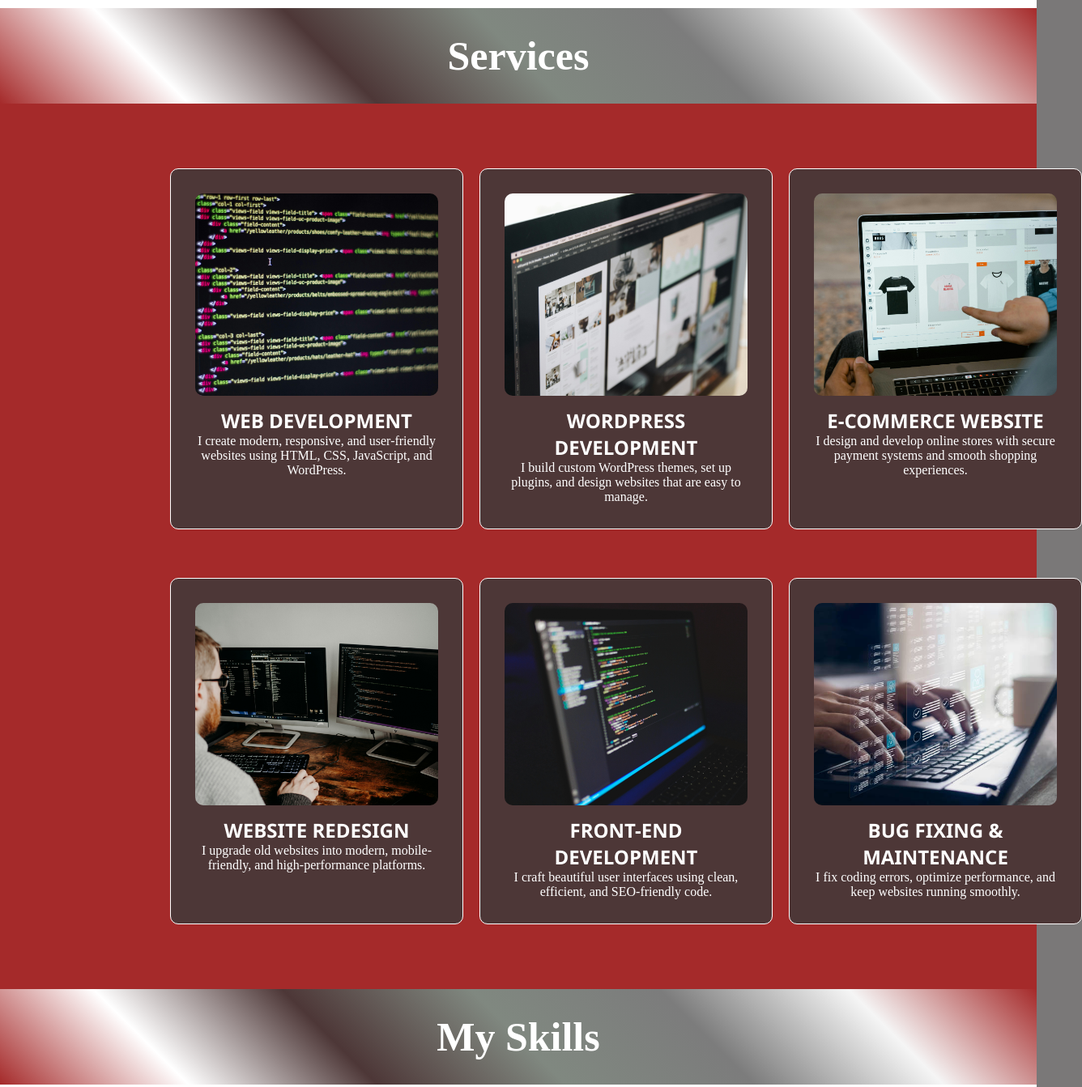
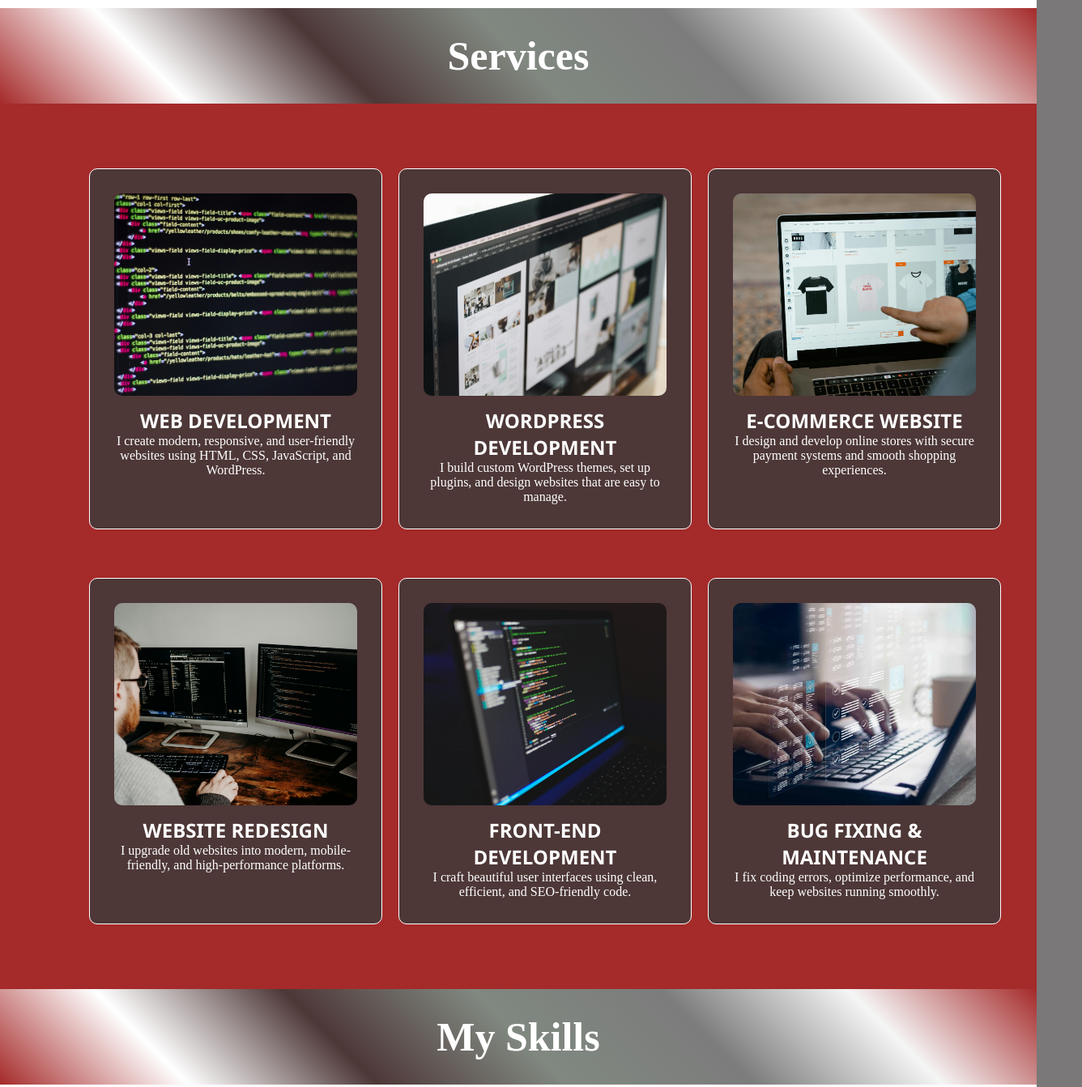
Before and after one commit to sanaullah12235/portfolio, a plain HTML site: page index.html in a window 1280 px wide. Shown: the part 1360-2703 px from the top of the page at 81% size, 1336 px wide, since content can reach past the window. Drawn offline with Linux system fonts and the light colour scheme.

Commit message:
Update style4.css

```diff
--- a/style4.css
+++ b/style4.css
@@ -154,8 +154,8 @@ color: bisque;
 
     background-color: brown;
     display: flex;
-    padding-left: 200px;
-    padding-right: 400px;
+    padding-left: 100px;
+    padding-right: 100px;
     padding-top: 80px;
 
     justify-content: space-between;
@@ -214,8 +214,8 @@ color: bisque;
 
     background-color: brown;
     display: flex;
-    padding-left: 200px;
-    padding-right: 400px;
+    padding-left: 100px;
+    padding-right: 100px;
     padding-bottom: 80px;
     padding-top: 60px;
 
```
